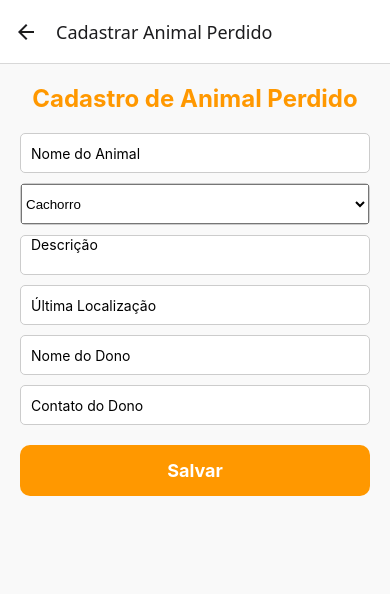
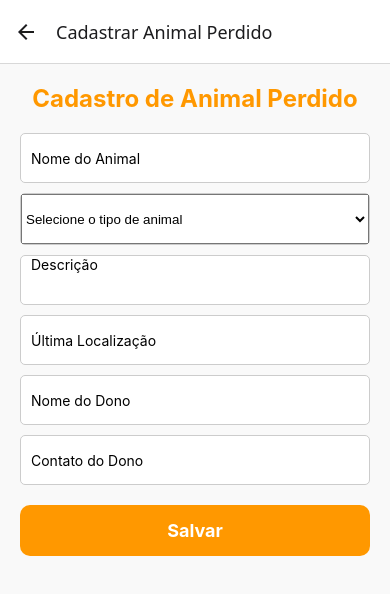
Before and after one commit to Lucas-S-Guilherme/CadeMeuPet, a React Native app: screen /CadastroAnimalPerdido in a window 390 px wide. Shown: the top 594 px of the page. Built offline with nearby package versions, Linux system fonts and the light colour scheme.

Commit message:
funcionando melhor ainda o basicao

```diff
--- a/src/screens/CadastroAnimalPerdido.js
+++ b/src/screens/CadastroAnimalPerdido.js
@@ -5,7 +5,7 @@ import api from '../services/api';
 
 const CadastroAnimalPerdido = ({ navigation }) => {
   const [nome, setNome] = useState('');
-  const [tipo, setTipo] = useState('cachorro'); // Valor inicial do dropdown
+  const [tipo, setTipo] = useState(''); // Estado inicial vazio
   const [descricao, setDescricao] = useState('');
   const [ultimaLocalizacao, setUltimaLocalizacao] = useState('');
   const [nomeDono, setNomeDono] = useState('');
@@ -81,6 +81,7 @@ const CadastroAnimalPerdido = ({ navigation }) => {
           onValueChange={(itemValue) => setTipo(itemValue)}
           style={styles.picker}
         >
+          <Picker.Item label="Selecione o tipo de animal" value="" /> {/* Placeholder */}
           <Picker.Item label="Cachorro" value="cachorro" />
           <Picker.Item label="Gato" value="gato" />
           <Picker.Item label="Papagaio" value="papagaio" />
@@ -139,7 +140,7 @@ const styles = StyleSheet.create({
   },
   input: {
     width: '100%',
-    height: 40,
+    height: 50,
     borderColor: '#ccc',
     borderWidth: 1,
     borderRadius: 5,
@@ -156,7 +157,7 @@ const styles = StyleSheet.create({
   },
   picker: {
     width: '100%',
-    height: 40,
+    height: 50,
   },
   botaoSalvar: {
     backgroundColor: '#ff9800',
```
